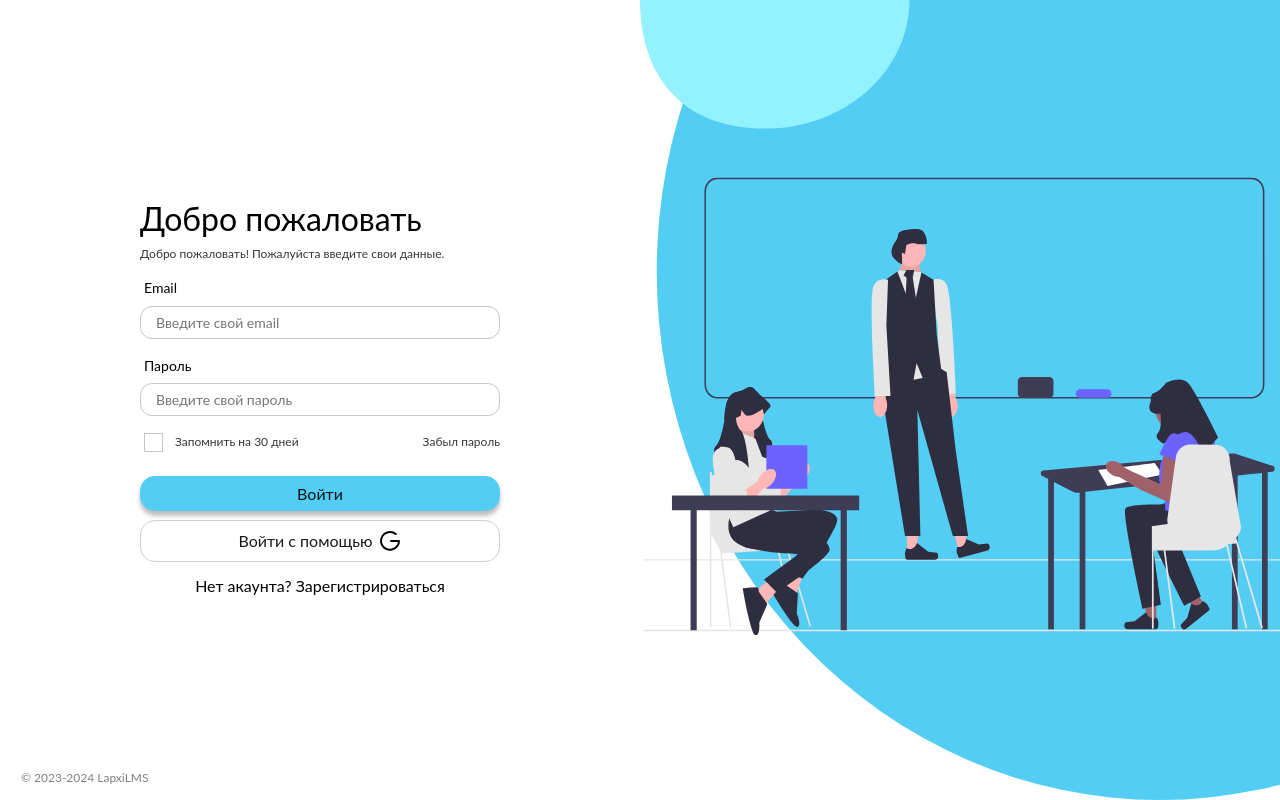
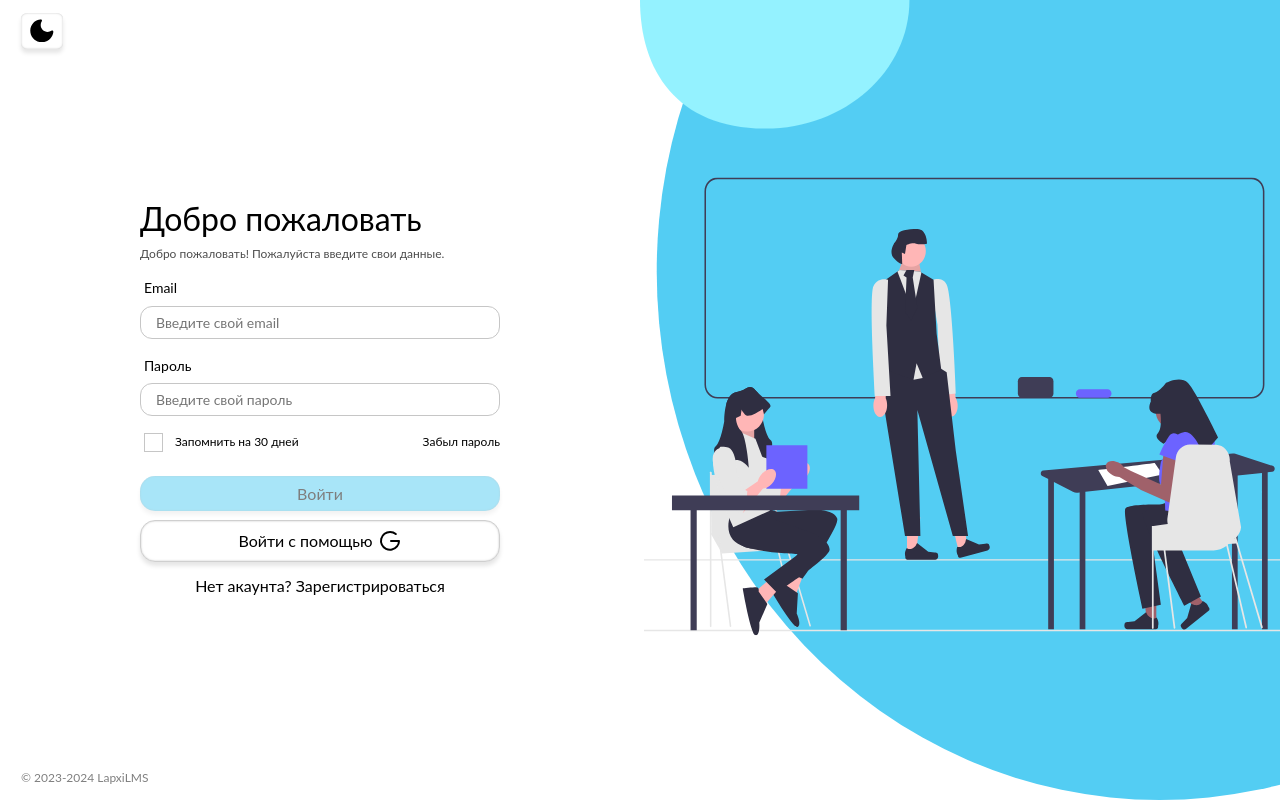
Before and after one commit to Lapxi010/LMS, a React app: page / in a window 1280 px wide. Built offline with nearby package versions, Linux system fonts and the light colour scheme.

Commit message:
что-то сделал

```diff
--- a/src/App.module.sass
+++ b/src/App.module.sass
@@ -1,11 +1,18 @@
-html
-  min-height: 100%
-  font-family: "Neue Machina", sans-serif
-  height: 100%
+body
+  transition: color, background-color
+  transition: color, background-color, background
+  transition-duration: 400ms
+*
+  font-family: "Lato", Arial, Helvetica, sans-serif
+  transition: background-color
+  transition: background
+  transition-duration: 400ms
+  text-decoration-skip-ink: none
 
 body
-  font-family: inherit
-  background: white
+  --c-text: black
+  --c-bg-reg: white
 
-.title
-  font-family: "Neue Machina", sans-serif
+:global(body.darkTheme)
+  --c-text: white
+  --c-bg-reg: black
--- a/src/App.tsx
+++ b/src/App.tsx
@@ -3,6 +3,7 @@ import { Route, Routes } from 'react-router-dom';
 import { Home } from '@pages/Home/Home';
 import { About } from '@pages/About/About';
 import { Registration } from '@pages/Registration/Registration';
+import './App.module.sass';
 
 export const App: FC = () => {
 	return (
--- /dev/null
+++ b/src/components/Button/Button.module.sass
@@ -0,0 +1,29 @@
+.root
+  box-shadow: 0 4px 4px rgba(0, 0, 0, 0.1), inset 0 0 2px rgba(128, 128, 128, 0.5)
+  cursor: pointer
+  transition: transform, box-shadow
+  transition-duration: 200ms
+
+
+:global(.darkTheme) .root
+  box-shadow: 0 4px 4px rgba(174, 174, 174, 0.1), inset 0 0 2px rgba(174, 174, 174, 0.5)
+
+
+.root:not(:disabled):hover
+  transform: translateY(-10%)
+  box-shadow: 0 4px 6px rgba(0, 0, 0, 0.3), inset 0 0 2px rgba(128, 128, 128, 0.7)
+
+:global(.darkTheme) .root:not(:disabled):hover
+  box-shadow: 0 4px 6px rgba(174, 174, 174, 0.4), inset 0 0 2px rgba(174, 174, 174, 0.7)
+
+
+.root:active
+  transform: translateY(0%)
+  box-shadow: 0 4px 4px rgba(0, 0, 0, 0.1), inset 0 0 2px rgba(128, 128, 128, 0.5)
+
+:global(.darkTheme) .root:active
+  box-shadow: 0 4px 4px rgba(174, 174, 174, 0.1), inset 0 0 2px rgba(174, 174, 174, 0.5)
+
+.root:disabled
+  cursor: not-allowed
+  opacity: 0.5
--- /dev/null
+++ b/src/components/Button/Button.tsx
@@ -0,0 +1,17 @@
+import React, {FC} from 'react';
+import styles from './Button.module.sass';
+import {classNames} from '../../utils/classNames';
+
+interface IButton {
+	children: React.ReactNode,
+	className?: string,
+	onClick?: () => void,
+	disabled?: boolean,
+	type?: 'submit' | 'reset' | 'button'
+}
+export const Button: FC<IButton>
+	= ({children, className, onClick, disabled, type}) => {
+		return (
+			<button disabled={disabled} type={type} onClick={onClick} className={classNames(styles.root, className)}>{children}</button>
+		);
+	};
--- a/src/components/RegistraionForm/RegistrationForm.module.sass
+++ b/src/components/RegistraionForm/RegistrationForm.module.sass
@@ -1,7 +1,12 @@
 .root
   width: 50vw
   height: 100vh
-  background: white
+  background: var(--c-bg-reg)
+
+.themeSwitcher
+  position: absolute
+  top: 13px
+  left: 21px
 
 .wrapper
   display: flex
@@ -17,13 +22,14 @@
   width: 360px
   &__block
     margin-top: 17px
+    position: relative
     &__label
       font-family: 'Lato', sans-serif
       font-style: normal
       font-weight: 400
       font-size: 14px
       line-height: 17px
-      color: #000000
+      color: var(--c-text)
       margin-left: 4px
     &__input
       width: 100%
@@ -35,9 +41,11 @@
       font-weight: 400
       font-size: 14px
       line-height: 17px
-      color: #000000
+      color: var(--c-text)
+      background: var(--c-bg-reg)
       outline: none
       margin-top: 9px
+      transition: 0.3s all ease-in-out
   &__checkbox
     display: flex
     flex-direction: row
@@ -48,23 +56,36 @@
     font-weight: 400
     font-size: 12px
     line-height: 14px
-    color: #353535
+    color: var(--c-text)
     align-items: center
     margin-bottom: 24px
     &__block
       display: flex
       align-items: center
       margin-left: 4px
+      &__iconActive
+        transform: scale(1)
+        transition-duration: 0.3s
+      &__icon
+        transform: scale(0)
+        transition-duration: 0.3s
       &__square
+        display: flex
+        align-items: center
+        justify-content: center
         width: 19px
         height: 19px
         border: 1px solid #C6C6C6
         cursor: pointer
     &__description
       margin-left: 12px
+      cursor: pointer
     &__link
       text-decoration: none
-      color: #353535
+      color: var(--c-text)
+      transition: 0.3s ease-in-out
+      &:hover
+        text-decoration: underline
 
 .title
   font-family: 'Lato', sans-serif
@@ -72,7 +93,7 @@
   font-weight: 400
   font-size: 32px
   line-height: 38px
-  color: #000000
+  color: var(--c-text)
 
 .description
   font-family: 'Lato',sans-serif
@@ -80,8 +101,9 @@
   font-weight: 400
   font-size: 12px
   line-height: 14px
-  color: #353535
+  color: var(--c-text)
   margin-top: 9px
+  opacity: 0.7
 
 .btn
   width: 100%
@@ -97,11 +119,11 @@
   font-weight: 400
   font-size: 16px
   line-height: 19px
-  color: rgba(1, 1, 1, 0.9)
+  color: var(--c-text)
   box-shadow: 0 5px 4px rgba(0, 0, 0, 0.25)
   margin-bottom: 9px
   &_google
-    background: #FFFFFF
+    background: var(--c-bg-reg)
     border: 1px solid #CFCFCF
     box-shadow: none
     display: flex
@@ -116,7 +138,7 @@
   font-weight: 400
   font-size: 16px
   line-height: 19px
-  color: #000000
+  color: var(--c-text)
   margin: 5px auto
 
 .license
@@ -128,8 +150,18 @@
   font-weight: 400
   font-size: 12px
   line-height: 14px
-  color: rgba(0, 0, 0, 0.5)
+  color: var(--c-text)
+  opacity: 0.5
 
+.error
+  color: red
+  position: absolute
+  right: 0
+  top: 5px
+  font-size: 12px
+  transition: 0.3s all ease-in-out
+  &__input
+    border: 1px solid red
 
 @media (max-width: 768px)
   .root
--- a/src/components/RegistraionForm/RegistrationForm.tsx
+++ b/src/components/RegistraionForm/RegistrationForm.tsx
@@ -1,38 +1,83 @@
-import React, {FC} from 'react';
+import React, {FC, useState} from 'react';
 import styles from './RegistrationForm.module.sass';
 import {classNames} from '../../utils/classNames';
+import {ThemeSwitcher} from '@components/RegistraionForm/ThemeSwitcher/ThemeSwitcher';
+import {Button} from '@components/Button/Button';
+import {useForm} from 'react-hook-form';
 
 export const RegistrationForm: FC = () => {
+	const {
+		register,
+		formState: {errors, isValid},
+		handleSubmit,
+		reset,
+	} = useForm({mode: 'onChange'});
+	const [checkbox, setCheckbox] = useState(false);
+
+	const onSubmit = (data) => {
+		alert(data);
+		reset();
+	};
+
 	return (
 		<div className={styles.root}>
+			<ThemeSwitcher className={styles.themeSwitcher}/>
 			<div className={styles.wrapper}>
-				<form className={styles.form}>
+				<form className={styles.form} onSubmit={handleSubmit(onSubmit)}>
 					<h1 className={styles.title}>Добро пожаловать</h1>
 					<p className={styles.description}>Добро пожаловать! Пожалуйста введите свои данные.</p>
 					<div className={styles.form__block}>
+						{errors?.email && <p className={styles.error}>{errors?.email?.message as string}</p>}
 						<label className={styles.form__block__label}>Email</label>
-						<input placeholder="Введите свой email" className={styles.form__block__input}/>
+						<input {
+							...register('email', {
+								required: 'Поле обязательно для заполнения',
+								pattern: {
+									value: /^[A-Z0-9._%+-]+@[A-Z0-9.-]+\.[A-Z]{2,}$/i,
+									message: 'Неверный формат email',
+								},
+							})} placeholder="Введите свой email" className={classNames(styles.form__block__input, errors?.email ? styles.error__input : '')}/>
 					</div>
 					<div className={styles.form__block}>
 						<label className={styles.form__block__label}>Пароль</label>
-						<input placeholder="Введите свой пароль" type="text" className={styles.form__block__input}/>
+						<input {
+							...register('password', {
+								required: 'Поле обязательно для заполнения',
+								minLength: {
+									value: 6,
+									message: 'Минимальная длина пароля 6 символов',
+								}
+							})} placeholder="Введите свой пароль" type="text" className={classNames(styles.form__block__input, errors?.password ? styles.error__input : '')}/>
+						{errors?.password && <p className={styles.error}>{errors?.password?.message as string}</p>}
 					</div>
 					<div className={styles.form__checkbox}>
 						<div className={styles.form__checkbox__block}>
-							<div className={styles.form__checkbox__block__square}></div>
-							<p className={styles.form__checkbox__description}>Запомнить на 30 дней</p>
+							<div className={styles.form__checkbox__block__square} onClick={() => {
+								setCheckbox((e) => !e);
+							}}>
+								<svg className={checkbox ? styles.form__checkbox__block__iconActive : styles.form__checkbox__block__icon} width="11" height="8" viewBox="0 0 11 8" fill="none" xmlns="http://www.w3.org/2000/svg">
+									<path d="M1.27777 4.0278L3.91666 6.66667L9.72219 0.86113" stroke="var(--c-text)" strokeLinecap="square"/>
+								</svg>
+							</div>
+							<p className={styles.form__checkbox__description} onClick={() => {
+								setCheckbox((e) => !e);
+							}}>Запомнить на 30 дней</p>
 						</div>
 						<a href="#" className={styles.form__checkbox__link}>Забыл пароль</a>
 					</div>
-					<button className={styles.btn}>Войти</button>
-					<button className={classNames(styles.btn, styles.btn_google)}>Войти с помощью
+					<Button
+						className={styles.btn}
+						disabled={!isValid || !checkbox}
+						type="submit"
+					>Войти</Button>
+					<Button className={classNames(styles.btn, styles.btn_google)}>Войти с помощью
 						<svg className={styles.btn_google__icon} width="24" height="24" viewBox="0 0 24 24" fill="none" xmlns="http://www.w3.org/2000/svg">
 							<g clipPath="url(#clip0_8_212)">
 								<path
 									d="M17.788 5.05978C16.2192 3.75469 14.2478 3.01884 12.1997 2.97382C10.1515 2.9288 8.14913 3.5773 6.52342 4.81217C4.89771 6.04704 3.74596
 									7.79437 3.25849 9.76542C2.77102 11.7365 2.97701 13.8133 3.84242 15.6527C4.70782 17.4921 6.18085 18.9839 8.0181 19.8818C9.85534 20.7796 11.9468
 									21.0297 13.947 20.5907C15.9471 20.1517 17.7362 19.0499 19.0186 17.4673C20.301 15.8847 21 13.9161 21 11.8868H13"
-									stroke="black"
+									stroke="var(--c-text)"
 									strokeWidth="2"
 									strokeLinecap="round"
 									strokeLinejoin="round"
@@ -44,8 +89,8 @@ export const RegistrationForm: FC = () => {
 								</clipPath>
 							</defs>
 						</svg>
-					</button>
-					<p className={styles.changer}>Нет акаунта? Зарегистрироваться</p>
+					</Button>
+					<p className={styles.changer}>Нет акаунта? <a href="#" className={styles.form__checkbox__link}>Зарегистрироваться</a></p>
 				</form>
 			</div>
 			<span className={styles.license}>© 2023-2024 LapxiLMS</span>
--- a/src/components/RegistraionForm/ThemeSwitcher/ThemeSwitcher.module.sass
+++ b/src/components/RegistraionForm/ThemeSwitcher/ThemeSwitcher.module.sass
@@ -1,9 +1,12 @@
 .root
   position: relative
-  width: 40px
-  height: 40px
-  border-radius: 50%
-
+  width: 42px
+  height: 36px
+  border-radius: 15%
+  border: none
+  outline: none
+  background: var(--c-bg-reg)
+  cursor: pointer
 
 .sun,
 .moon
--- a/src/components/RegistraionForm/ThemeSwitcher/ThemeSwitcher.tsx
+++ b/src/components/RegistraionForm/ThemeSwitcher/ThemeSwitcher.tsx
@@ -2,10 +2,12 @@ import React, {FC} from 'react';
 import styles from './ThemeSwitcher.module.sass';
 import Sun from './Sun.svg';
 import Moon from './Moon.svg';
+import {Button} from '@components/Button/Button';
 
-export const ThemeSwitcher: FC = () => {
+export const ThemeSwitcher: FC<{className: string}> = ({className}) => {
 	return (
-		<button
+		<div className={className}>
+			<Button
 				onClick={() =>
 				{
 					document.body.classList.toggle('darkTheme');
@@ -15,6 +17,7 @@ export const ThemeSwitcher: FC = () => {
 			>
 				<img src={Sun} alt="Sun" className={styles.sun} />
 				<img src={Moon} alt="Moon" className={styles.moon} />
-		</button>
+			</Button>
+		</div>
 	);
 };
--- a/src/pages/Registration/Registration.module.sass
+++ b/src/pages/Registration/Registration.module.sass
@@ -3,11 +3,12 @@
   height: 100vh
   display: flex
   flex-direction: row
+  background: var(--c-bg-reg)
 
 .rightBlock
   width: 50vw
   height: 100vh
-  background: url("./Bg1.svg") white
+  background: url("./Bg1.svg") var(--c-bg-reg)
   background-size: cover
   background-position-y: center
   object-fit: cover
```
Also changed, not shown: src/vendor/reset.css. Lines whose indentation alone changed are shown as unchanged.
